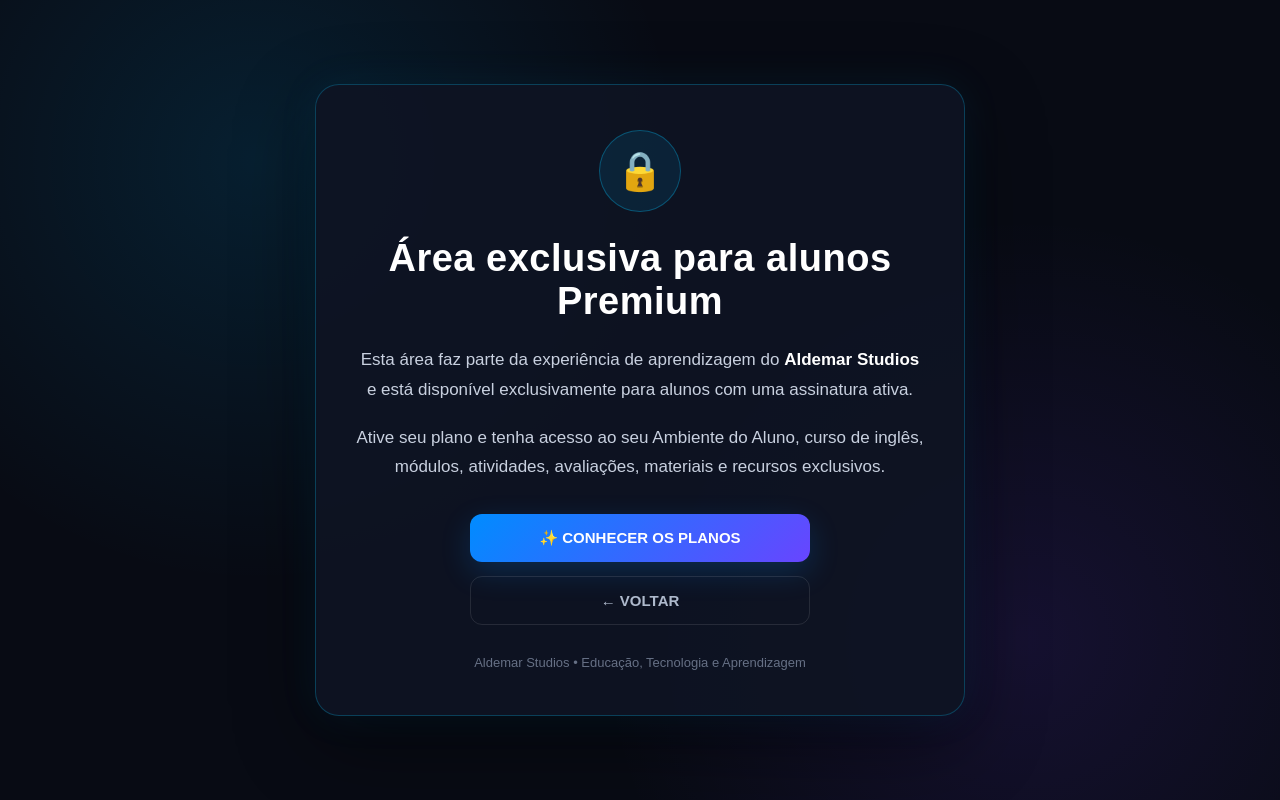
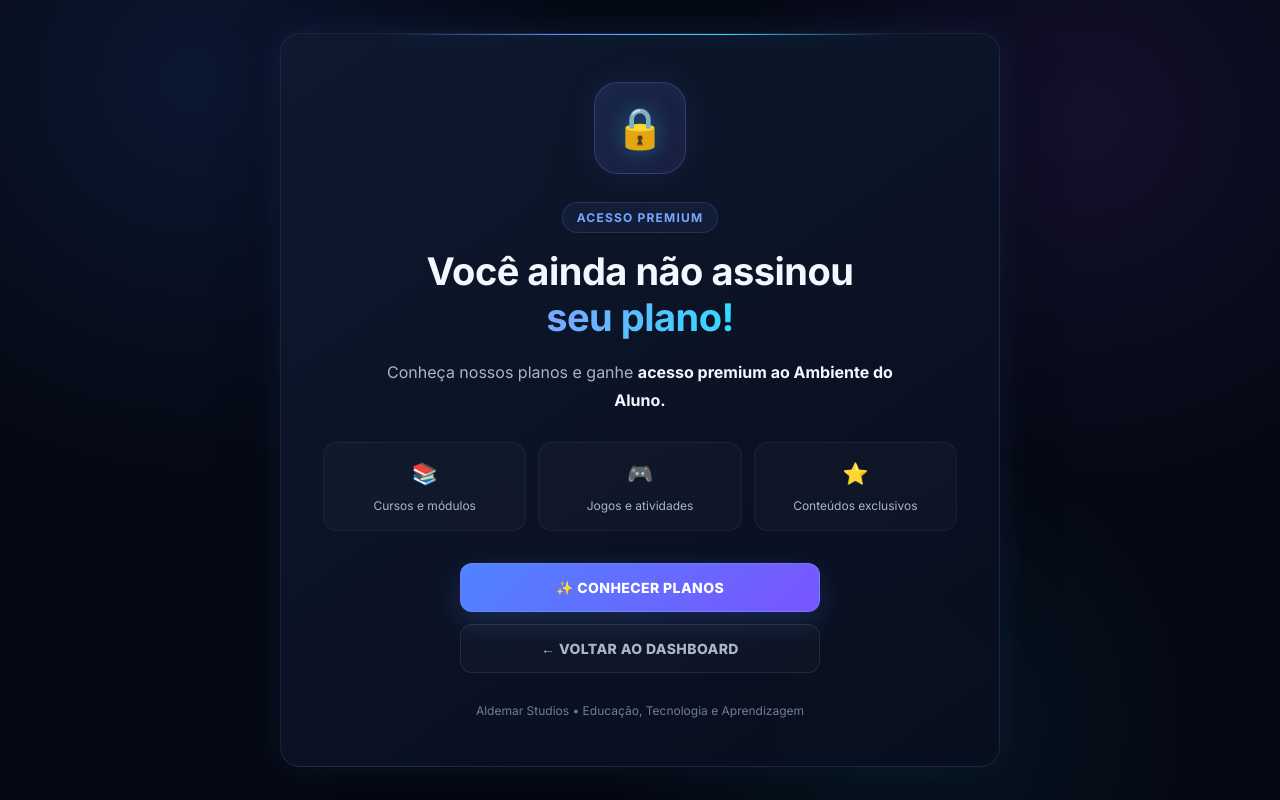
Before and after one commit to aldemarbatalha2020-blip/aldemar-studios, a plain HTML site: page frontend/acesso-premium.html in a window 1280 px wide. Drawn offline with Linux system fonts and the light colour scheme.

Commit message:
Melhora tela de acesso premium

```diff
--- a/frontend/acesso-premium.html
+++ b/frontend/acesso-premium.html
@@ -3,9 +3,28 @@
 <head>
     <meta charset="UTF-8">
     <meta name="viewport" content="width=device-width, initial-scale=1.0">
-    <title>Aldemar Studios | Área Premium</title>
+    <title>Aldemar Studios | Ambiente do Aluno</title>
+
+    <link href="https://fonts.googleapis.com/css2?family=Inter:wght@400;500;600;700;800&display=swap" rel="stylesheet">
 
     <style>
+        :root {
+            --bg: #050914;
+            --panel: rgba(12, 20, 38, 0.78);
+            --border: rgba(99, 150, 255, 0.14);
+            --border-hover: rgba(99, 169, 255, 0.38);
+            --text: #f3f7ff;
+            --text-soft: #a8b5ca;
+            --text-muted: #6f7d94;
+            --primary: #5b8cff;
+            --primary-light: #79a6ff;
+            --cyan: #35d9ff;
+            --purple: #9a6cff;
+            --shadow: 0 20px 60px rgba(0,0,0,.35);
+            --glow: 0 0 35px rgba(91,140,255,.14);
+            --radius: 20px;
+        }
+
         * {
             box-sizing: border-box;
             margin: 0;
@@ -18,105 +37,194 @@
             align-items: center;
             justify-content: center;
             padding: 30px;
-            font-family: Arial, Helvetica, sans-serif;
+            font-family: 'Inter', system-ui, sans-serif;
+            color: var(--text);
             background:
-                radial-gradient(circle at 20% 20%, rgba(0, 180, 255, 0.12), transparent 35%),
-                radial-gradient(circle at 80% 80%, rgba(120, 60, 255, 0.12), transparent 35%),
-                #080b14;
-            color: #fff;
+                radial-gradient(circle at 15% 10%, rgba(55,117,255,.12), transparent 30%),
+                radial-gradient(circle at 85% 15%, rgba(140,75,255,.10), transparent 28%),
+                radial-gradient(circle at 70% 90%, rgba(0,215,255,.07), transparent 25%),
+                var(--bg);
+            overflow-x: hidden;
+        }
+
+        body::before {
+            content: "";
+            position: fixed;
+            inset: 0;
+            pointer-events: none;
+            opacity: .28;
+            background-image:
+                linear-gradient(rgba(255,255,255,.018) 1px, transparent 1px),
+                linear-gradient(90deg, rgba(255,255,255,.018) 1px, transparent 1px);
+            background-size: 42px 42px;
+            mask-image: linear-gradient(to bottom, black, transparent);
+            z-index: -1;
+        }
+
+        a {
+            text-decoration: none;
+        }
+
+        .page {
+            width: 100%;
+            max-width: 720px;
         }
 
         .card {
-            width: 100%;
-            max-width: 650px;
-            padding: 45px 40px;
+            position: relative;
+            padding: 48px 42px;
+            background: linear-gradient(145deg, rgba(15,25,47,.96), rgba(8,14,29,.94));
+            border: 1px solid var(--border);
+            border-radius: var(--radius);
+            box-shadow: var(--shadow), var(--glow);
             text-align: center;
-            border: 1px solid rgba(0, 200, 255, 0.25);
+            overflow: hidden;
+        }
+
+        .card::before {
+            content: "";
+            position: absolute;
+            top: 0;
+            left: 50%;
+            width: 70%;
+            height: 1px;
+            transform: translateX(-50%);
+            background: linear-gradient(90deg, transparent, var(--primary), var(--cyan), transparent);
+            box-shadow: 0 0 20px rgba(53,217,255,.45);
+        }
+
+        .icon-wrapper {
+            width: 92px;
+            height: 92px;
+            margin: 0 auto 28px;
+            display: flex;
+            align-items: center;
+            justify-content: center;
             border-radius: 24px;
-            background: rgba(15, 20, 35, 0.92);
+            background: linear-gradient(145deg, rgba(91,140,255,.14), rgba(154,108,255,.10));
+            border: 1px solid rgba(99,150,255,.25);
             box-shadow:
-                0 0 40px rgba(0, 180, 255, 0.08),
-                0 25px 80px rgba(0, 0, 0, 0.45);
+                0 0 35px rgba(91,140,255,.10),
+                inset 0 0 25px rgba(91,140,255,.05);
         }
 
         .icon {
-            width: 82px;
-            height: 82px;
-            margin: 0 auto 25px;
-            display: flex;
-            align-items: center;
-            justify-content: center;
-            border-radius: 50%;
-            font-size: 38px;
-            background: rgba(0, 180, 255, 0.10);
-            border: 1px solid rgba(0, 200, 255, 0.30);
+            font-size: 40px;
+            filter: drop-shadow(0 0 12px rgba(53,217,255,.35));
+        }
+
+        .tag {
+            display: inline-block;
+            margin-bottom: 16px;
+            padding: 7px 14px;
+            border-radius: 999px;
+            background: rgba(91,140,255,.08);
+            border: 1px solid rgba(99,150,255,.18);
+            color: var(--primary-light);
+            font-size: 12px;
+            font-weight: 700;
+            letter-spacing: 1.2px;
+            text-transform: uppercase;
         }
 
         h1 {
-            margin-bottom: 22px;
-            font-size: clamp(26px, 5vw, 38px);
-            letter-spacing: 0.5px;
+            margin-bottom: 18px;
+            font-size: clamp(27px,5vw,38px);
+            line-height: 1.2;
+            letter-spacing: -.5px;
+        }
+
+        h1 span {
+            background: linear-gradient(90deg, var(--primary-light), var(--cyan));
+            -webkit-background-clip: text;
+            background-clip: text;
+            color: transparent;
         }
 
         .description {
-            color: #c8d0df;
-            font-size: 17px;
+            max-width: 560px;
+            margin: 0 auto;
+            color: var(--text-soft);
+            font-size: 16px;
             line-height: 1.75;
-            margin-bottom: 18px;
         }
 
-        .highlight {
-            color: #fff;
-            font-weight: 600;
+        .description strong {
+            color: var(--text);
+        }
+
+        .benefits {
+            display: grid;
+            grid-template-columns: repeat(3,1fr);
+            gap: 12px;
+            margin-top: 28px;
+        }
+
+        .benefit {
+            padding: 16px 10px;
+            background: rgba(255,255,255,.025);
+            border: 1px solid rgba(99,150,255,.10);
+            border-radius: 14px;
+            color: var(--text-soft);
+            font-size: 12px;
+            line-height: 1.45;
+        }
+
+        .benefit-icon {
+            display: block;
+            margin-bottom: 7px;
+            font-size: 21px;
         }
 
         .actions {
-            margin-top: 32px;
             display: flex;
             flex-direction: column;
             align-items: center;
-            gap: 14px;
+            gap: 12px;
+            margin-top: 32px;
         }
 
         .btn {
             width: 100%;
-            max-width: 340px;
+            max-width: 360px;
             padding: 15px 24px;
-            border: none;
             border-radius: 12px;
-            text-decoration: none;
-            font-weight: 700;
-            font-size: 15px;
+            font-size: 14px;
+            font-weight: 800;
+            letter-spacing: .4px;
             cursor: pointer;
-            transition: 0.25s ease;
+            transition: .25s ease;
         }
 
         .btn-primary {
             color: #fff;
-            background: linear-gradient(135deg, #008cff, #6845ff);
-            box-shadow: 0 10px 30px rgba(0, 140, 255, 0.20);
+            background: linear-gradient(135deg,#4f83ff,#7955ff);
+            border: 1px solid rgba(121,166,255,.35);
+            box-shadow: 0 10px 30px rgba(91,140,255,.20);
         }
 
         .btn-primary:hover {
             transform: translateY(-2px);
-            box-shadow: 0 14px 35px rgba(0, 140, 255, 0.30);
+            box-shadow: 0 15px 38px rgba(91,140,255,.30);
         }
 
         .btn-secondary {
-            color: #aeb9cc;
-            background: transparent;
-            border: 1px solid rgba(255, 255, 255, 0.10);
+            color: var(--text-soft);
+            background: rgba(255,255,255,.025);
+            border: 1px solid rgba(255,255,255,.09);
         }
 
         .btn-secondary:hover {
-            background: rgba(255, 255, 255, 0.05);
-            color: #fff;
+            transform: translateY(-2px);
+            color: var(--text);
+            background: rgba(255,255,255,.055);
+            border-color: var(--border-hover);
         }
 
         .brand {
             margin-top: 30px;
-            color: #667085;
-            font-size: 13px;
+            color: var(--text-muted);
+            font-size: 12px;
         }
 
         @media (max-width: 600px) {
@@ -125,7 +233,11 @@
             }
 
             .card {
-                padding: 35px 22px;
+                padding: 38px 22px;
+            }
+
+            .benefits {
+                grid-template-columns: 1fr;
             }
 
             .description {
@@ -137,32 +249,55 @@
 
 <body>
 
-    <main class="card">
+<main class="page">
 
-        <div class="icon">🔒</div>
+    <section class="card">
 
-        <h1>Área exclusiva para alunos Premium</h1>
+        <div class="icon-wrapper">
+            <span class="icon">🔒</span>
+        </div>
+
+        <div class="tag">
+            Acesso Premium
+        </div>
+
+        <h1>
+            Você ainda não assinou<br>
+            <span>seu plano!</span>
+        </h1>
 
         <p class="description">
-            Esta área faz parte da experiência de aprendizagem do
-            <span class="highlight">Aldemar Studios</span> e está disponível
-            exclusivamente para alunos com uma assinatura ativa.
+            Conheça nossos planos e ganhe
+            <strong>acesso premium ao Ambiente do Aluno.</strong>
         </p>
 
-        <p class="description">
-            Ative seu plano e tenha acesso ao seu Ambiente do Aluno,
-            curso de inglês, módulos, atividades, avaliações, materiais
-            e recursos exclusivos.
-        </p>
+        <div class="benefits">
+
+            <div class="benefit">
+                <span class="benefit-icon">📚</span>
+                Cursos e módulos
+            </div>
+
+            <div class="benefit">
+                <span class="benefit-icon">🎮</span>
+                Jogos e atividades
+            </div>
+
+            <div class="benefit">
+                <span class="benefit-icon">⭐</span>
+                Conteúdos exclusivos
+            </div>
+
+        </div>
 
         <div class="actions">
 
             <a href="/dashboard.html?secao=planos" class="btn btn-primary">
-                ✨ CONHECER OS PLANOS
+                ✨ CONHECER PLANOS
             </a>
 
             <a href="/dashboard.html?secao=inicio" class="btn btn-secondary">
-                ← VOLTAR
+                ← VOLTAR AO DASHBOARD
             </a>
 
         </div>
@@ -171,28 +306,9 @@
             Aldemar Studios • Educação, Tecnologia e Aprendizagem
         </div>
 
-    </main>
+    </section>
 
-<script>
-function voltarParaPaginaInicial(event, abrirPlanos) {
+</main>
 
-    if (event) {
-        event.preventDefault();
-    }
-
-    const usuario = sessionStorage.getItem("usuario");
-
-    if (!usuario) {
-        window.location.href = "/";
-        return;
-    }
-
-    if (abrirPlanos) {
-        window.location.href = "/#planos";
-    } else {
-        window.location.href = "/";
-    }
-}
-</script>
 </body>
 </html>
```
